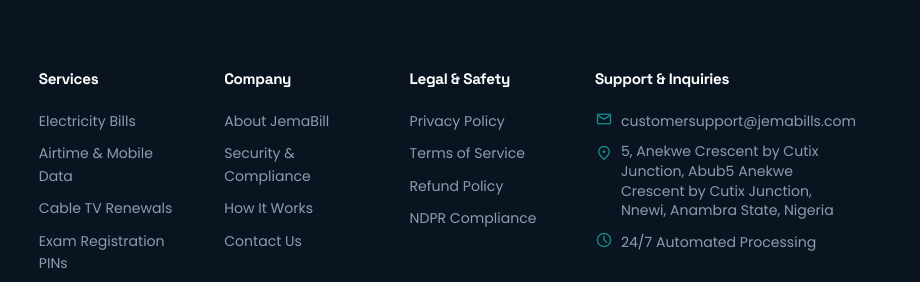
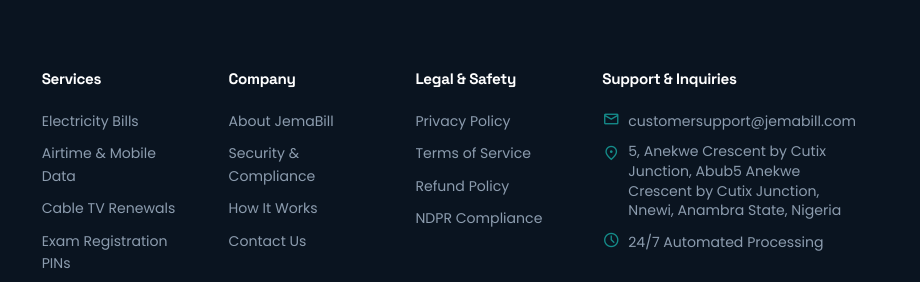
Before and after one commit to TheACJ/jemabill-website, a plain HTML site: page index.html in a window 1280 px wide. Shown: the part 5892-6174 px from the top of the page, 360-1280 px from the left. Drawn offline with nearby package versions, Linux system fonts and the light colour scheme; a web font is replaced by a local one.

Commit message:
Update all old JemaBill email references to the correct jemabill.com domain

```diff
--- a/index.html
+++ b/index.html
@@ -529,7 +529,7 @@
         <div class="footer-brand">
           <a href="index.html" class="brand-logo" style="color:#FFFFFF;">
             <div class="brand-icon">
-            <img src="assets/images/logo.svg" width="22" height="22">
+              <img src="assets/images/logo.svg" width="22" height="22">
             </div>
             <span>JemaBill</span>
           </a>
@@ -576,7 +576,7 @@
           <h4>Support & Inquiries</h4>
           <div class="footer-contact-item">
             <span class="material-symbols-outlined">mail</span>
-            <span>customersupport@jemabills.com</span>
+            <span>customersupport@jemabill.com</span>
           </div>
           <div class="footer-contact-item" style="align-items:flex-start;">
             <span class="material-symbols-outlined" style="margin-top:2px;">location_on</span>
```
